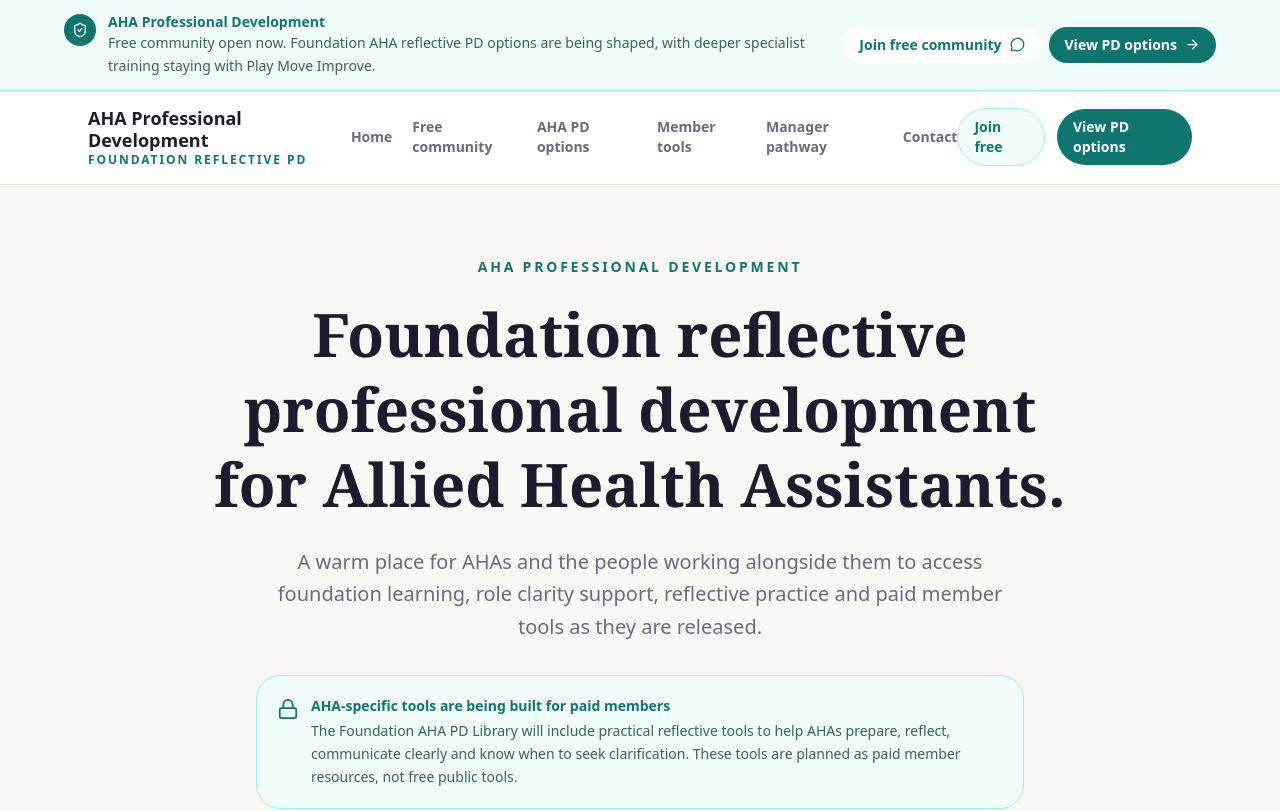
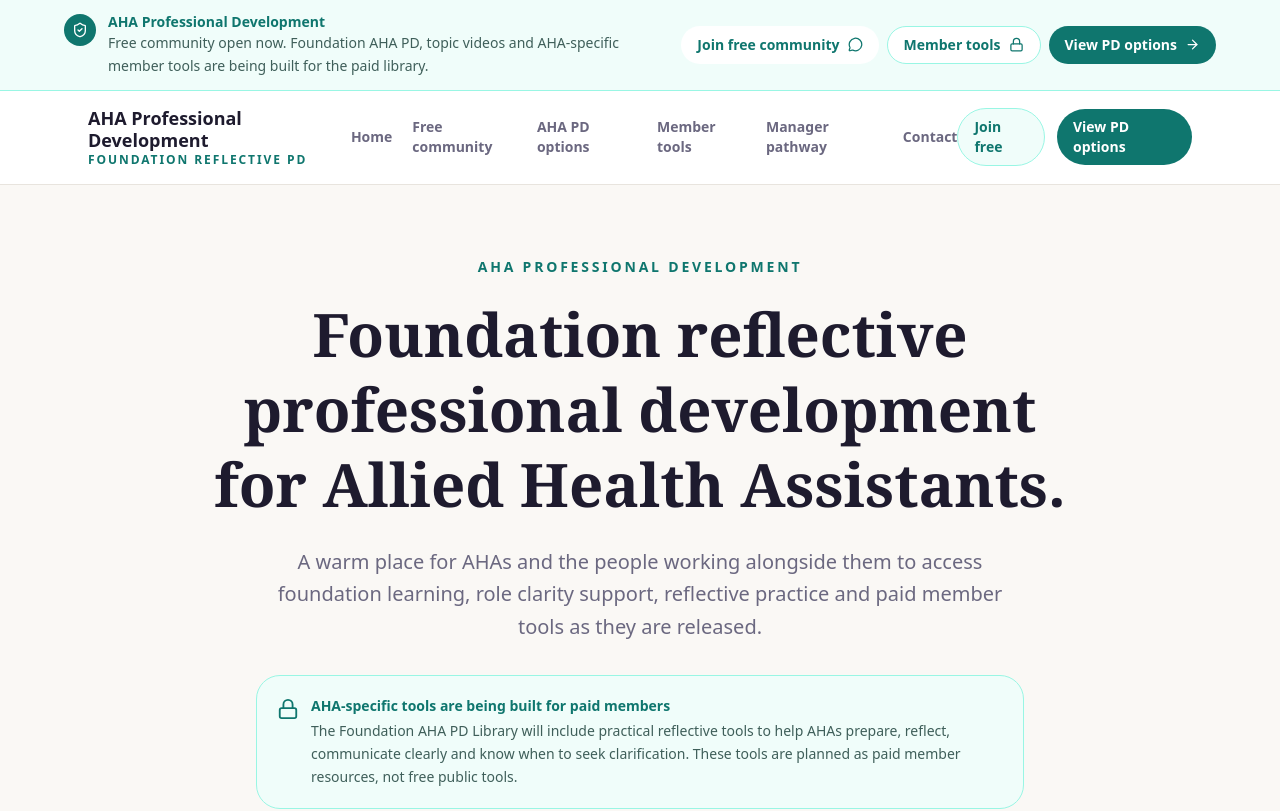
Before and after one commit to developmentalhub/allied-health-assistant-course, a Next.js app: page / in a window 1280 px wide. Shown: the top 811 px of the page. Built offline with nearby package versions, Linux system fonts and the light colour scheme.

Commit message:
Update banner with member tools messaging

```diff
--- a/components/GlobalBanner.tsx
+++ b/components/GlobalBanner.tsx
@@ -1,5 +1,5 @@
 import Link from "next/link";
-import { ArrowRight, MessageCircle, ShieldCheck } from "lucide-react";
+import { ArrowRight, Lock, MessageCircle, ShieldCheck } from "lucide-react";
 
 export default function GlobalBanner() {
   return (
@@ -16,9 +16,8 @@
             </p>
 
             <p className="text-sm leading-relaxed text-[#3f5f5a]">
-              Free community open now. Foundation AHA reflective PD options are
-              being shaped, with deeper specialist training staying with Play
-              Move Improve.
+              Free community open now. Foundation AHA PD, topic videos and
+              AHA-specific member tools are being built for the paid library.
             </p>
           </div>
         </div>
@@ -33,6 +32,14 @@
           </Link>
 
           <Link
+            href="/tools"
+            className="inline-flex items-center justify-center gap-2 rounded-full border border-[#99f6e4] bg-white px-4 py-2 text-sm font-semibold text-[#0f766e] transition hover:bg-[#ccfbf1]"
+          >
+            Member tools
+            <Lock size={15} />
+          </Link>
+
+          <Link
             href="/subscribe"
             className="inline-flex items-center justify-center gap-2 rounded-full bg-[#0f766e] px-4 py-2 text-sm font-semibold text-white transition hover:bg-[#0d6962]"
           >
```
